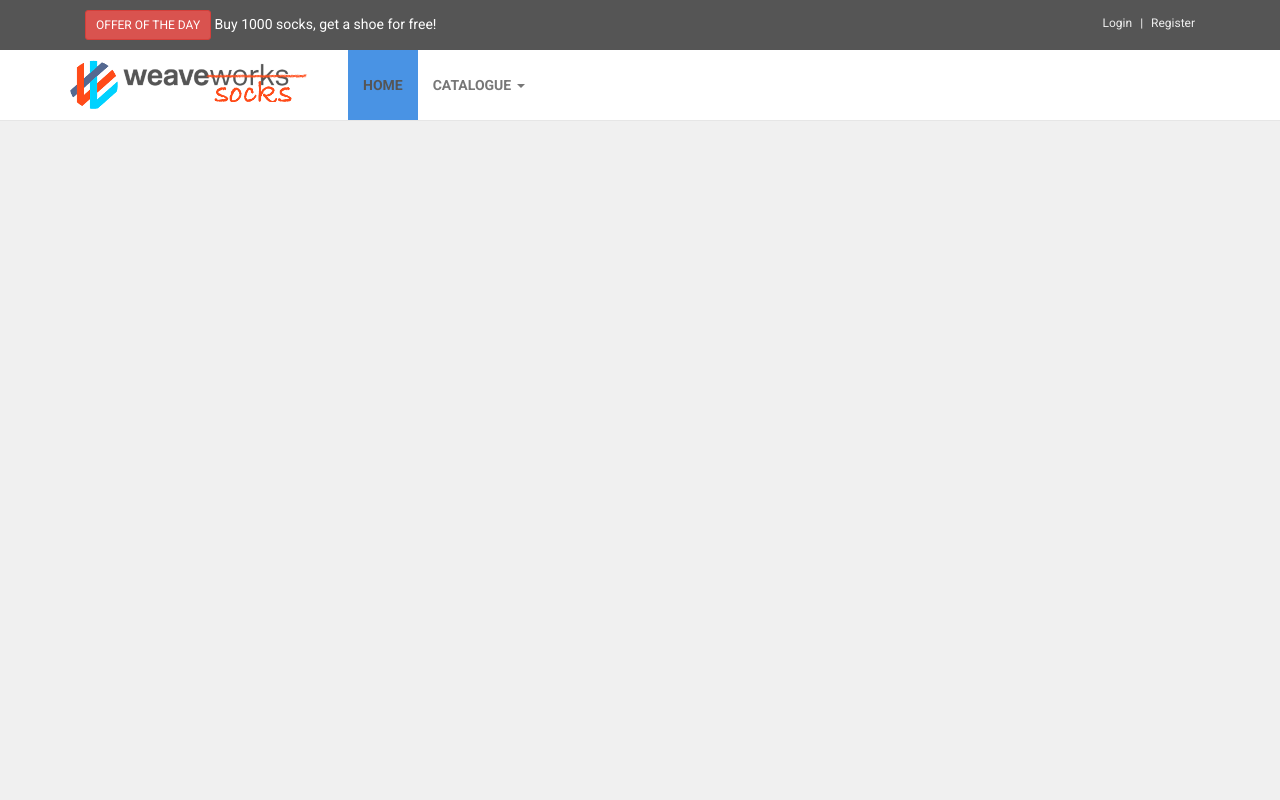
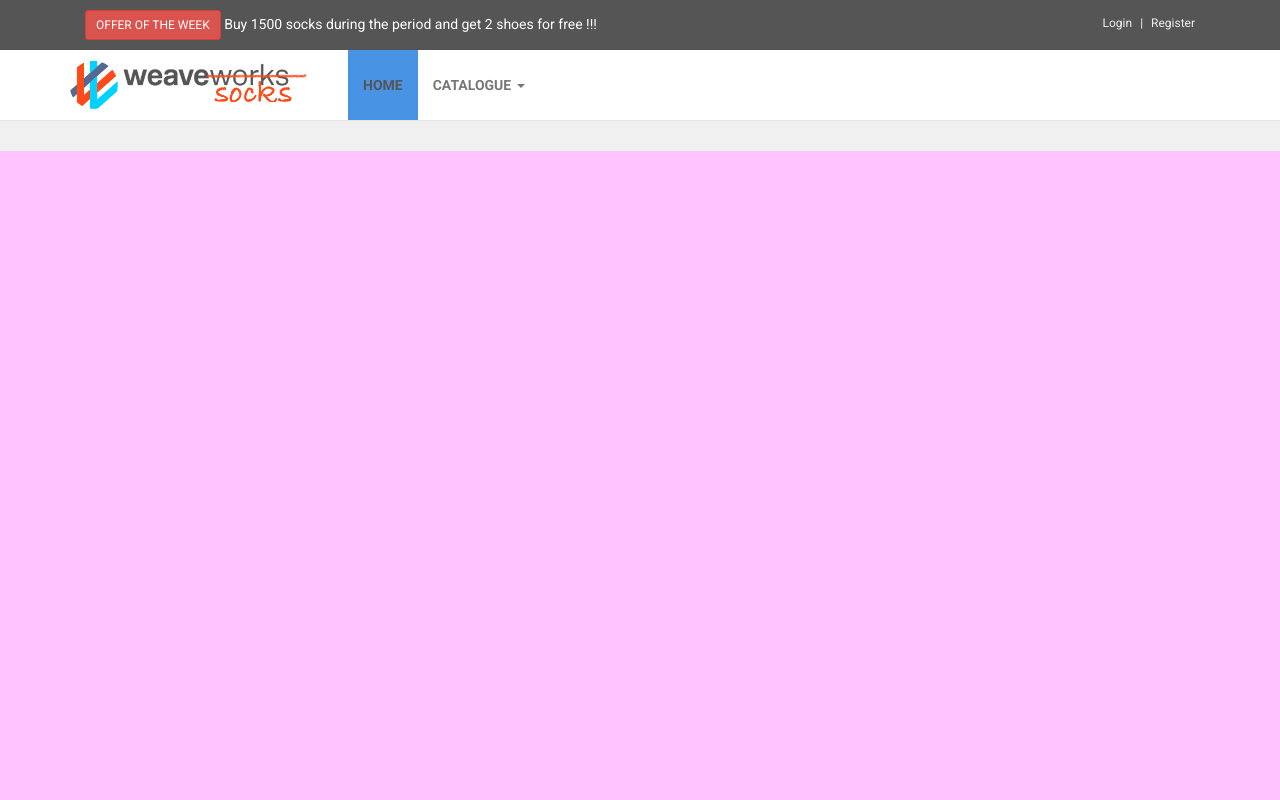
Before and after one commit to epoch-team/demo-front-end, a website: page public/index.html in a window 1280 px wide. Shown: the top 800 px of the page. Drawn offline with Linux system fonts and the light colour scheme; no server answers.

Commit message:
背景・TOPCSの変更

```diff
--- a/public/css/custom.css
+++ b/public/css/custom.css
@@ -1 +1,4 @@
 /** Your theme modifications here **/
+#content {
+    background-color: #ffc4ff;
+}
--- a/public/topbar.html
+++ b/public/topbar.html
@@ -4,8 +4,7 @@ _________________________________________________________ -->
     <div class="container">
         <div class="col-md-6 offer" data-animate="fadeInDown">
             <a href="#" class="btn btn-danger btn-sm"
-               data-animate-hover="shake">Offer of the day</a> <a href="#">Buy
-            1000 socks, get a shoe for free!</a>
+               data-animate-hover="shake">Offer of the Week</a> <a href="#">Buy 1500 socks during the period and get 2 shoes for free !!!</a>
         </div>
         <div class="col-md-6" data-animate="fadeInDown">
             <ul class="menu">
```
